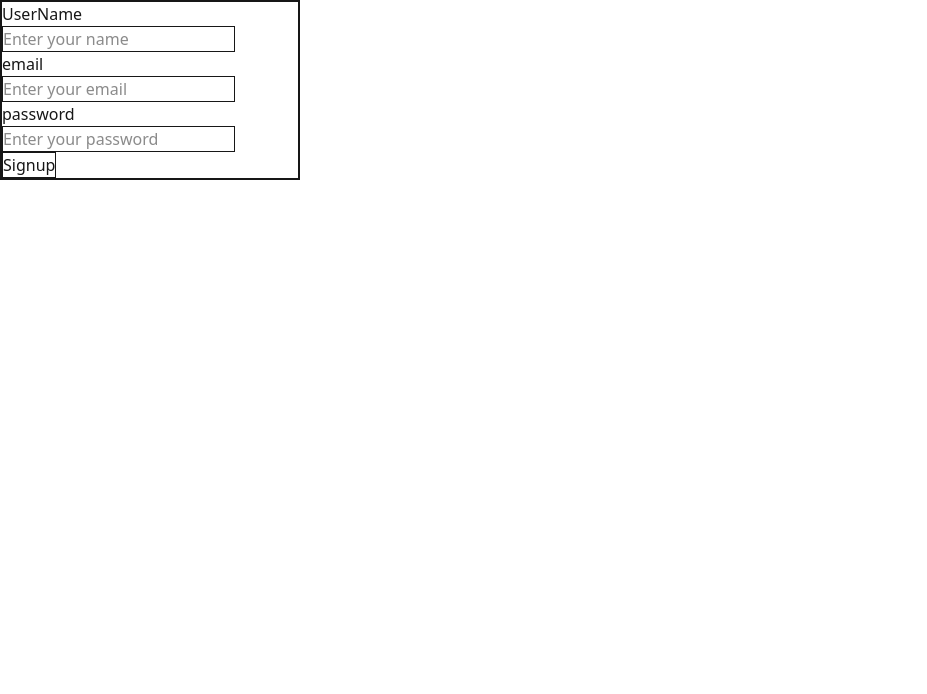
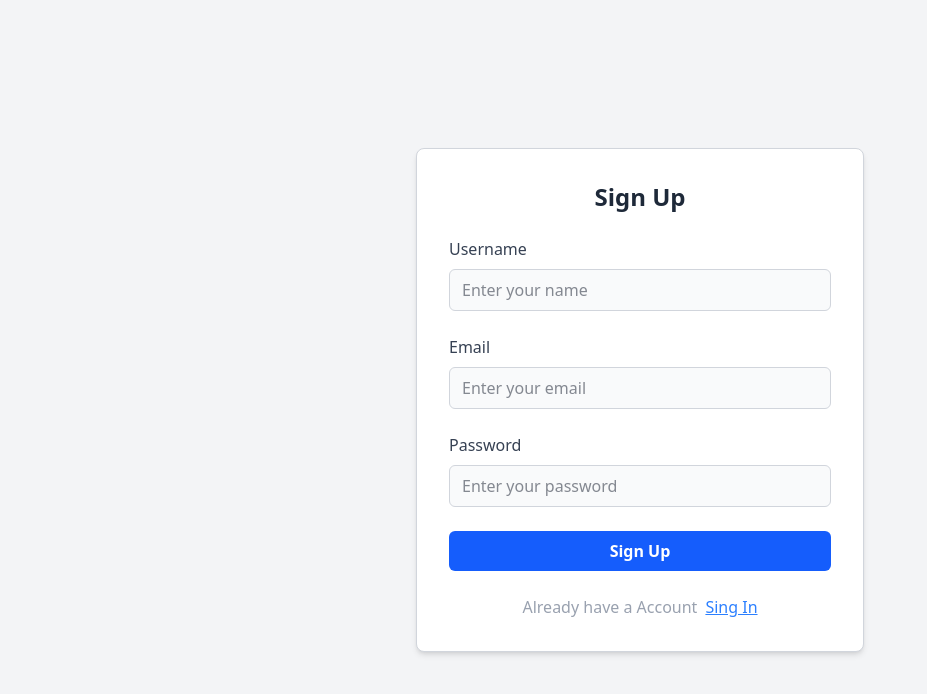
Before and after one commit to SumitKumar777/Chatapp, a Next.js app in the folder apps/web/: page /signup in a window 1280 px wide. Shown: the top 694 px of the page, without its empty margins (0-927 px from the left). Built offline with nearby package versions, Linux system fonts and the light colour scheme.

Commit message:
Update:Added_style_to_authPages

```diff
--- a/apps/web/app/(auth)/signin/page.tsx
+++ b/apps/web/app/(auth)/signin/page.tsx
@@ -35,27 +35,61 @@ const SignIn = () => {
 		}
 	};
 
+
+
 return (
-		<div>
-			<form onSubmit={handleSubmit} className="max-w-[300px] border-2 w-full space-y-4 mt-10 ">
-				<label htmlFor="email">email</label>
-				<br />
-				<input type="email" name="email" placeholder="Enter your email"  className="border-1"/>
-				<br />
-				<label htmlFor="password">password</label>
-				<br />
+  <div className="h-screen flex items-center justify-center bg-gray-100 dark:bg-black/70 transition-colors duration-300">
+    <form
+      onSubmit={handleSubmit}
+      className="w-full max-w-md bg-white dark:bg-black/40 border border-gray-300 dark:border-gray-700 p-8 rounded-lg shadow-md space-y-6 transition-colors duration-300"
+    >
+      <h1 className="text-2xl font-semibold text-gray-800 dark:text-gray-100 text-center">
+        Sign In
+      </h1>
+
+
+      <div className="flex flex-col">
+        <label htmlFor="email" className="text-gray-700 dark:text-gray-200 mb-2">
+          Email
+        </label>
+        <input
+          type="email"
+          name="email"
+          placeholder="Enter your email"
+          className="px-3 py-2 rounded-md border border-gray-300 dark:border-gray-600 bg-gray-50 dark:bg-gray-700 text-gray-900 dark:text-gray-100 focus:outline-none focus:ring-2 focus:ring-blue-500 transition-colors duration-300"
+          required
+        />
+      </div>
+
+
+      <div className="flex flex-col">
+        <label htmlFor="password" className="text-gray-700 dark:text-gray-200 mb-2">
+          Password
+        </label>
         <input
           type="password"
           name="password"
           placeholder="Enter your password"
-					className="border-1"
+          className="px-3 py-2 rounded-md border border-gray-300 dark:border-gray-600 bg-gray-50 dark:bg-gray-700 text-gray-900 dark:text-gray-100 focus:outline-none focus:ring-2 focus:ring-blue-500 transition-colors duration-300"
+          required
         />
-				<br />
+      </div>
 
 
-				<button type="submit">Signin</button>
-				<br />
-				<Link href={"/signup"}>Go to Signup</Link>
+      <button
+        type="submit"
+        className="w-full py-2 px-4 rounded-md bg-blue-600 dark:bg-blue-500 text-white font-semibold hover:bg-blue-700 dark:hover:bg-blue-600 transition-colors duration-300"
+      >
+        Sign In
+      </button>
+
+
+      <p className="text-center text-gray-700 dark:text-gray-300">
+        Don’t have an account?{" "}
+        <Link href="/signup" className="text-blue-600 dark:text-blue-400 hover:underline">
+          Sign Up
+        </Link>
+      </p>
     </form>
   </div>
 );
--- a/apps/web/app/(auth)/signup/page.tsx
+++ b/apps/web/app/(auth)/signup/page.tsx
@@ -1,5 +1,6 @@
 "use client";
 import axios from "axios";
+import Link from "next/link";
 import { useRouter } from "next/navigation";
 
 
@@ -34,45 +35,67 @@ const SignUp=()=>{
 
 
    return (
-			<div>
-				<form onSubmit={handleSubmit} className="max-w-[300px] border-2 ">
-					<label htmlFor="username" >
-						UserName
-						<br />
+  <div className="h-screen flex items-center justify-center bg-gray-100 dark:bg-black/70 transition-colors duration-300">
+    <form
+      onSubmit={handleSubmit}
+      className="w-full max-w-md bg-white dark:bg-black/40 border border-gray-300 dark:border-gray-700 p-8 rounded-lg shadow-md space-y-6 transition-colors duration-300"
+    >
+      <h1 className="text-2xl font-semibold text-gray-800 dark:text-gray-100 text-center">
+        Sign Up
+      </h1>
+
+
+      <div className="flex flex-col">
+        <label htmlFor="username" className="text-gray-700 dark:text-gray-200 mb-2">
+          Username
+        </label>
         <input
           type="text"
           name="username"
           placeholder="Enter your name"
-							className="border-1 "
+          className="px-3 py-2 rounded-md border border-gray-300 dark:border-gray-600 bg-gray-50 dark:bg-gray-700 text-gray-900 dark:text-gray-100 focus:outline-none focus:ring-2 focus:ring-blue-500 transition-colors duration-300"
+          required
         />
+      </div>
+
+
+      <div className="flex flex-col">
+        <label htmlFor="email" className="text-gray-700 dark:text-gray-200 mb-2">
+          Email
         </label>
-					<br />
-					<label htmlFor="email">
-						email
-						<br />
         <input
           type="email"
           name="email"
           placeholder="Enter your email"
-							className="border-1"
+          className="px-3 py-2 rounded-md border border-gray-300 dark:border-gray-600 bg-gray-50 dark:bg-gray-700 text-gray-900 dark:text-gray-100 focus:outline-none focus:ring-2 focus:ring-blue-500 transition-colors duration-300"
+          required
         />
+      </div>
+
+
+      <div className="flex flex-col">
+        <label htmlFor="password" className="text-gray-700 dark:text-gray-200 mb-2">
+          Password
         </label>
-					<br />
-					<label htmlFor="password">
-						password
-						<br />
         <input
           type="password"
           name="password"
           placeholder="Enter your password"
-							className="border-1"
+          className="px-3 py-2 rounded-md border border-gray-300 dark:border-gray-600 bg-gray-50 dark:bg-gray-700 text-gray-900 dark:text-gray-100 focus:outline-none focus:ring-2 focus:ring-blue-500 transition-colors duration-300"
+          required
         />
-					</label>
-					<br />
-					<button type="submit" className="border-1">Signup</button>
+      </div>
+
+
+      <button
+        type="submit"
+        className="w-full py-2 px-4 rounded-md bg-blue-600 dark:bg-blue-500 text-white font-semibold hover:bg-blue-700 dark:hover:bg-blue-600 transition-colors duration-300"
+      >
+        Sign Up
+      </button>
+		<p className="text-gray-400 flex justify-center gap-2">Already have a Account <Link href={"/signin"} className="text-blue-500 underline  ">Sing In</Link></p>
     </form>
   </div>
 );
 }
-
 export default SignUp;
--- /dev/null
+++ b/apps/web/app/component/Button.tsx
@@ -0,0 +1,26 @@
+"use client";
+import React from "react";
+
+interface ButtonProps extends React.ButtonHTMLAttributes<HTMLButtonElement> {
+
+   classname?:string,
+   type:"button"| "submit"
+
+}
+
+
+const Button :React.FC<ButtonProps>=({className="",type="button",children,...rest})=>{
+
+   return (
+			<button
+				type={type}
+				className={`px-4 py-2 rounded-md font-medium  ${className}`}
+            {...rest}
+			>
+				{children}
+			</button>
+		);
+
+}
+
+export default Button;
--- /dev/null
+++ b/apps/web/app/component/GetStartedButton.tsx
@@ -0,0 +1,19 @@
+"use client";
+import Button from "./Button";
+
+import { useRouter } from "next/navigation";
+
+function GetStarted() {
+   const router=useRouter()
+   return (
+			<Button
+				type="button"
+				className="font-semibold bg-blue-900 text-xl text-gray-300 px-6 py-3 rounded-lg hover:bg-blue-800"
+            onClick={()=>router.push("/signup")}
+			>
+				Get Started
+			</Button>
+		);
+}
+
+export default GetStarted;
--- /dev/null
+++ b/apps/web/app/component/LandingPage.tsx
@@ -0,0 +1,13 @@
+import MainContent from "./LandingPageMainContent";
+
+function LandingPage() {
+  return (
+    <>
+      <div className=" w-[96%] mx-auto flex-1 ">
+        <MainContent />
+      </div>
+    </>
+  );
+}
+
+export default LandingPage;
--- /dev/null
+++ b/apps/web/app/component/LandingPageMainContent.tsx
@@ -0,0 +1,24 @@
+
+import GetStarted from "./GetStartedButton";
+
+function MainContent() {
+	return (
+		<div className="flex items-center justify-center h-[80%]">
+			<div className="max-w-[800px] text-center space-y-2">
+				<h1 className="text-5xl md:text-6xl lg:text-7xl font-bold">
+					Connect Instantly with
+				</h1>
+				<h2 className="text-5xl md:text-5xl lg:text-7xl font-bold text-purple-700">
+					Friends and Teams
+				</h2>
+				<p className="text-lg  max-w-[400px] md:text-lg md:max-w-[500px]  lg:text-2xl text-gray-300 lg:max-w-[600px] mx-auto mb-6 mt-4">
+					Experience seamless real-time communication. Create rooms, collaborate
+					effortlessly, and stay connected with your team—all in one place.
+				</p>
+				<GetStarted/>
+			</div>
+		</div>
+	);
+}
+
+export default MainContent;
--- /dev/null
+++ b/apps/web/app/component/LandingPageNavbar.tsx
@@ -0,0 +1,26 @@
+import Link from "next/link";
+
+
+function LandingPageNavbar() {
+   return (
+			<div className="flex justify-between p-4 border-b-1 md:px-10 md:py-4">
+				<h1 className="text-3xl font-bold">PaaPay Chat</h1>
+				<div className="flex space-x-2">
+					<Link
+						href={"/signup"}
+						className="px-4 py-2  font-medium bg-black/35 hover:bg-black/25 rounded-lg text-gray-300"
+					>
+						SignUp
+					</Link>
+					<Link
+						href={"/signin"}
+						className="px-4 py-2 font-medium bg-black/35 hover:bg-black/25 rounded-lg text-gray-300"
+					>
+						SignIn
+					</Link>
+				</div>
+			</div>
+		);
+}
+
+export default LandingPageNavbar;
--- a/apps/web/app/page.tsx
+++ b/apps/web/app/page.tsx
@@ -1,13 +1,11 @@
-
-
-
+import LandingPage from "./component/LandingPage";
+import LandingPageNavbar from "./component/LandingPageNavbar";
 
 export default function Home() {
-
-  return <>
-  <div className="border-2">
-    We Chat
-    <h1>Chat in real time without any delay</h1>
-  </div>
-  </>
+  return (
+    <div className="h-screen bg-black/60 flex flex-col">
+      <LandingPageNavbar />
+      <LandingPage />
+    </div>
+  );
 }
```
Also changed, not shown: 1 other file (tests, documents, lock files or other folders). Lines whose indentation alone changed are shown as unchanged.
